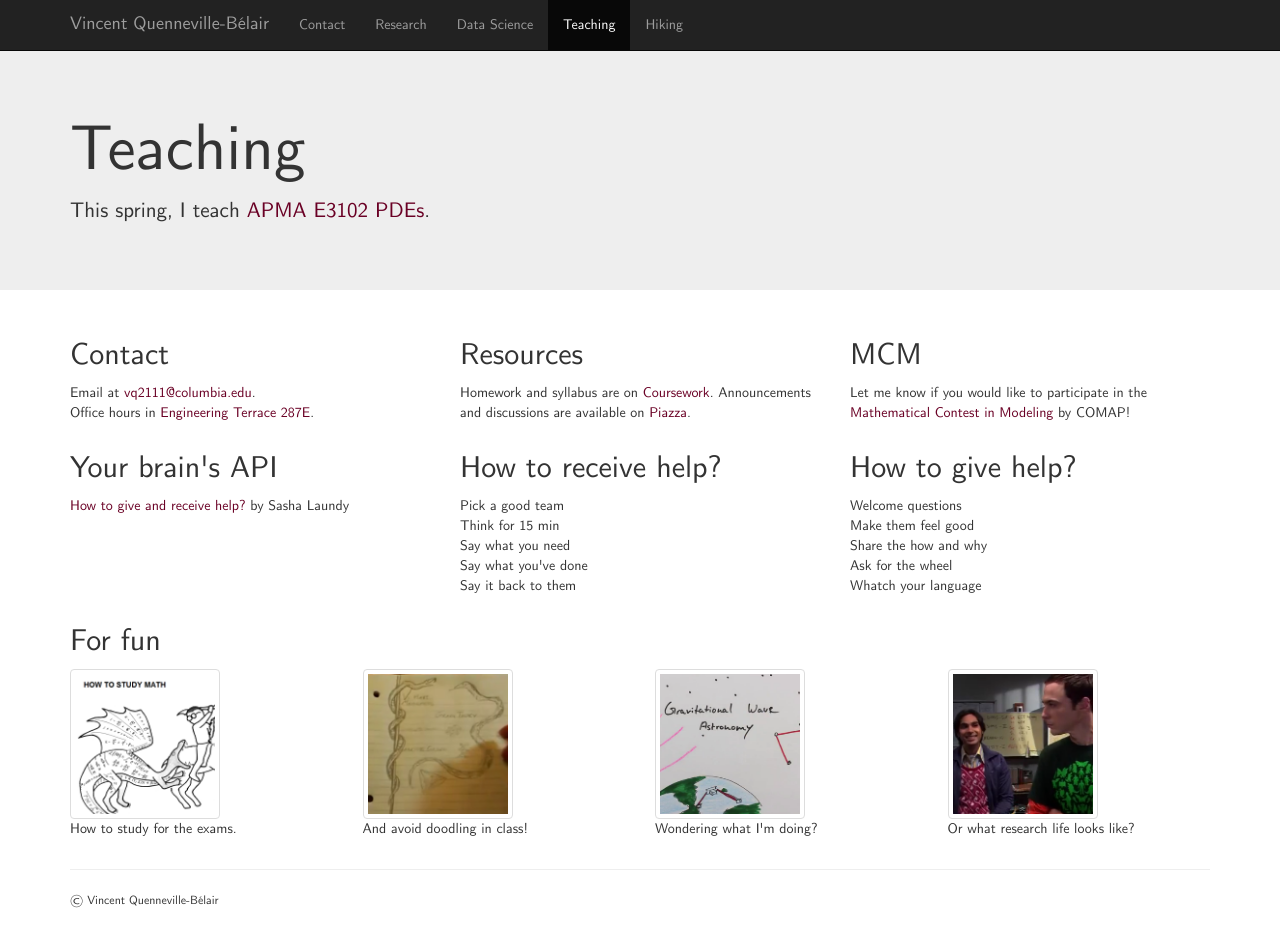
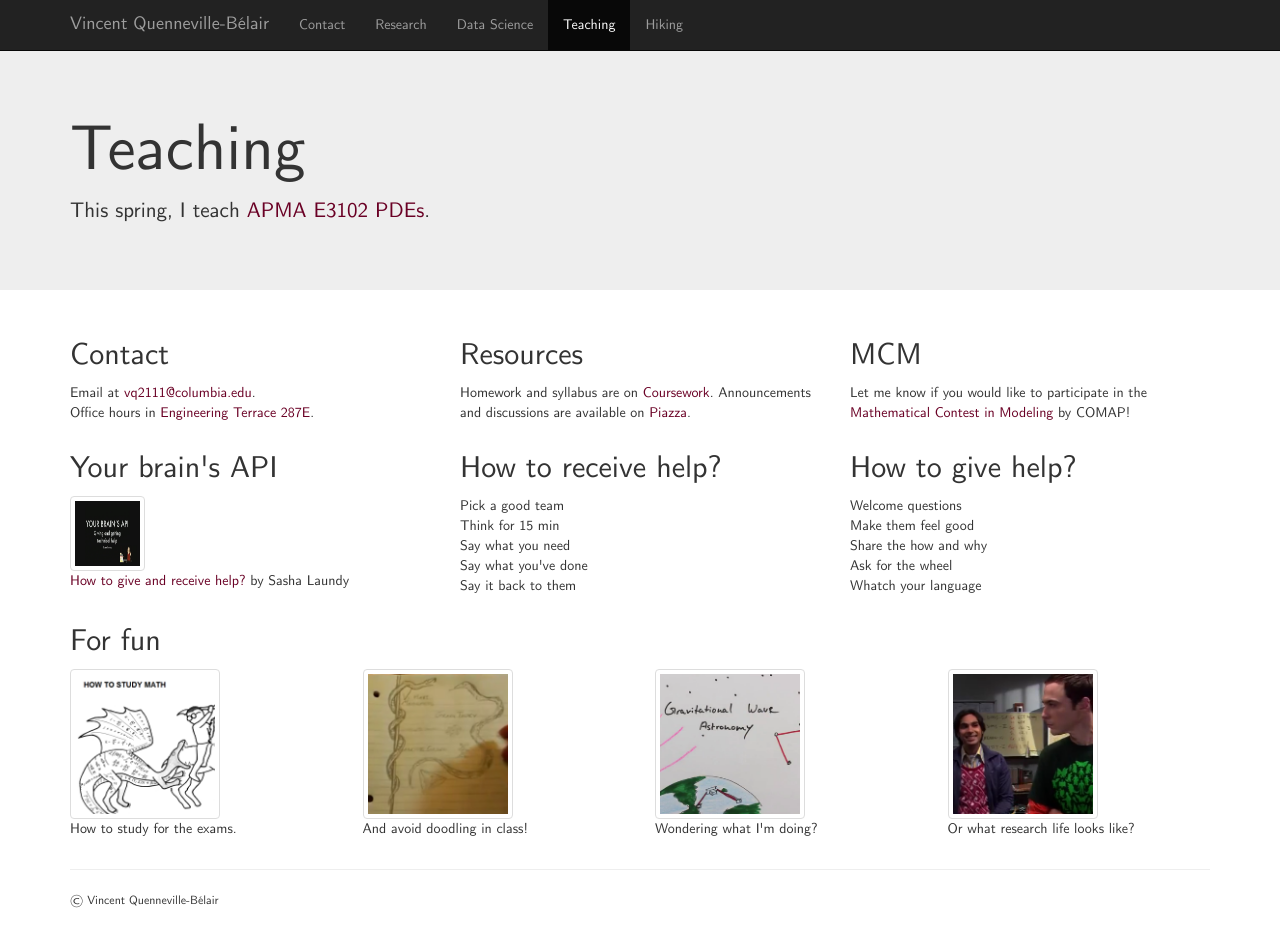
Before and after one commit to vincentqb/vincentqb.github.io.archive, a Jekyll site: the page built from teaching.html, in a window 1280 px wide and 940 px high. Built offline with Jekyll 4.4.1, drawn with Linux system fonts in a browser that asks for light colours; nearby versions of some CDN libraries.

Commit message:
add back thumbnail.

```diff
--- a/teaching.html
+++ b/teaching.html
@@ -71,6 +71,7 @@ Let me know if you would like to participate in the <a href="http://www.comap.co
 
 <div class="col-md-4 col-sm-12">
 <h2>Your brain's API</h2>
+<a href="https://www.youtube.com/embed/hY14Er6JX2s"><img src="images/help.png" style="width: 75px; height: 75px;" class="img-thumbnail" alt="Here's how to give and receive help"></a>
 <p>
 <a href="https://www.youtube.com/embed/hY14Er6JX2s">How to give and receive help?</a> by Sasha Laundy
 </p>
```
